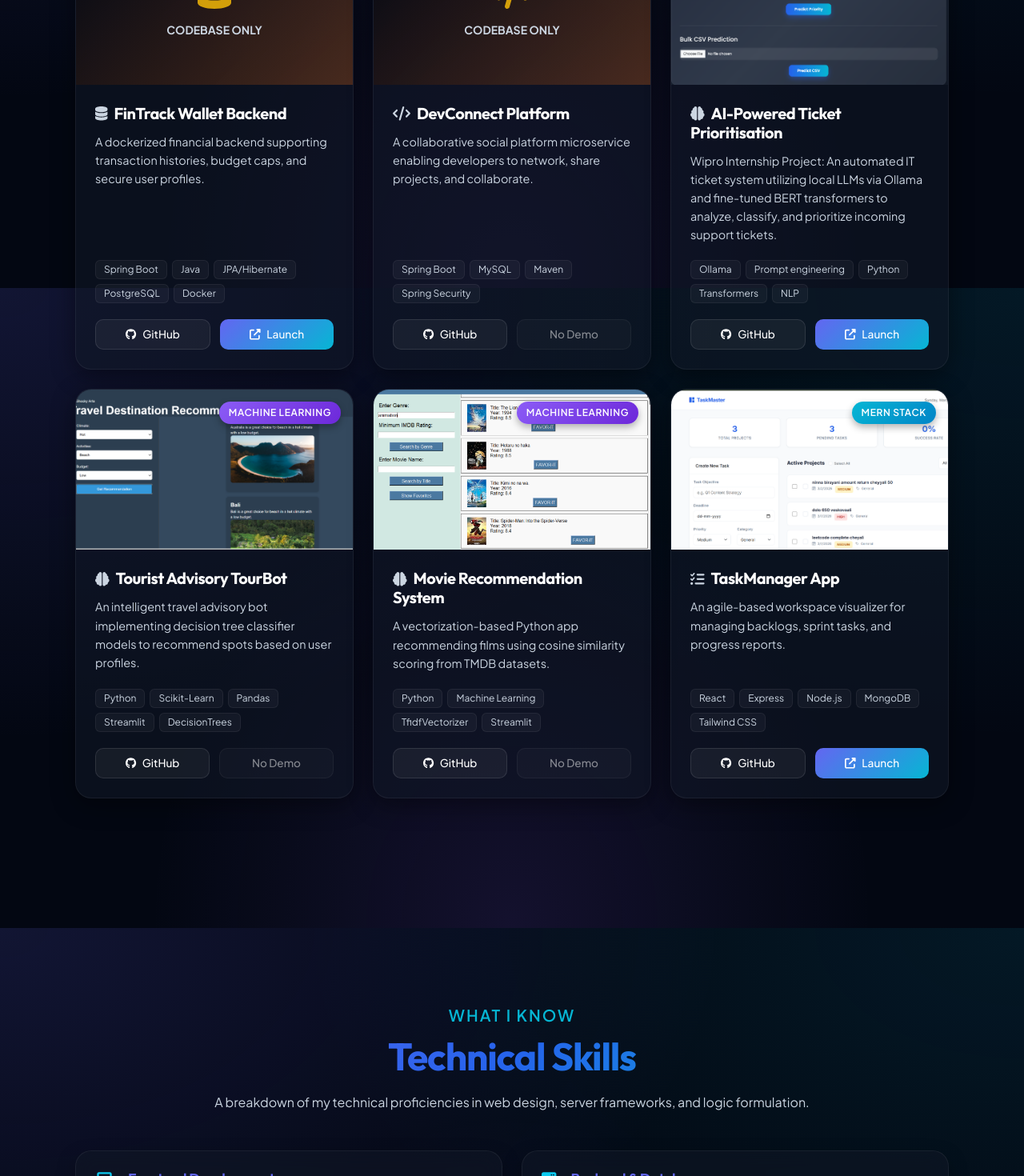
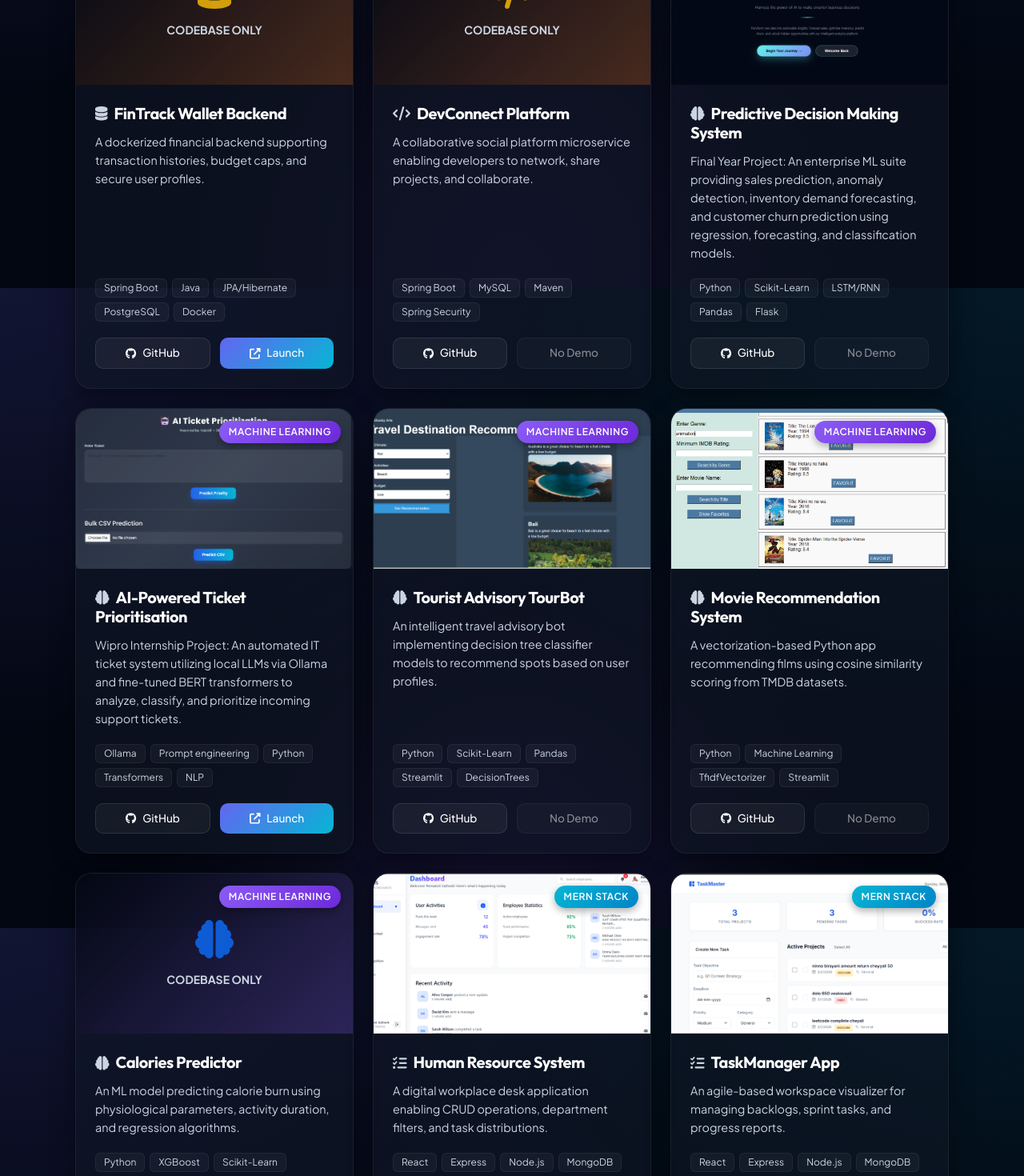
Before and after one commit to Sathwik-45/my_portfolio, a React (Vite) app: page / in a window 1280 px wide. Shown: the part 2840-4310 px from the top of the page at 80% size. Built offline with nearby package versions, Linux system fonts and the light colour scheme.

Commit message:
projects removed and added

```diff
--- a/src/components/project.jsx
+++ b/src/components/project.jsx
@@ -58,6 +58,7 @@ function Projects() {
       githubLink: "https://github.com/sathwik-45/taxbids",
       projectlink: "https://taxbids-admin-frontend.vercel.app/"
     },
+
     {
       title: "FinTrack Wallet Backend",
       description: "A dockerized financial backend supporting transaction histories, budget caps, and secure user profiles.",
@@ -78,6 +79,17 @@ function Projects() {
       githubLink: "https://github.com/sathwik-45/Devconnect",
       projectlink: ""
     },
+    {
+      title: "Predictive Decision Making System",
+      description: "Final Year Project: An enterprise ML suite providing sales prediction, anomaly detection, inventory demand forecasting, and customer churn prediction using regression, forecasting, and classification models.",
+      category: "ml",
+      icon: faBrain,
+      image: pdmsimg,
+      tech: ["Python", "Scikit-Learn", "LSTM/RNN", "Pandas", "Flask"],
+      githubLink: "https://github.com/Sathwik-45/pdms",
+      projectlink: ""
+    },
+
     {
       title: "AI-Powered Ticket Prioritisation",
       description: "Wipro Internship Project: An automated IT ticket system utilizing local LLMs via Ollama and fine-tuned BERT transformers to analyze, classify, and prioritize incoming support tickets.",
@@ -108,6 +120,27 @@ function Projects() {
       githubLink: "https://github.com/Sathwik-45/movierecomendationapp",
       projectlink: ""
     },
+    {
+      title: "Calories Predictor",
+      description: "An ML model predicting calorie burn using physiological parameters, activity duration, and regression algorithms.",
+      category: "ml",
+      icon: faBrain,
+      image: null,
+      tech: ["Python", "XGBoost", "Scikit-Learn", "Pandas", "Numpy"],
+      githubLink: "https://github.com/sathwik-45",
+      projectlink: ""
+    },
+    {
+      title: "Human Resource System",
+      description: "A digital workplace desk application enabling CRUD operations, department filters, and task distributions.",
+      category: "mern",
+      icon: faTasks,
+      image: hrmsImg,
+      tech: ["React", "Express", "Node.js", "MongoDB", "Material UI"],
+      githubLink: "https://github.com/sathwik-45/hrms",
+      projectlink: "https://hrms-rust.vercel.app/"
+    },
+
     {
       title: "TaskManager App",
       description: "An agile-based workspace visualizer for managing backlogs, sprint tasks, and progress reports.",
```
